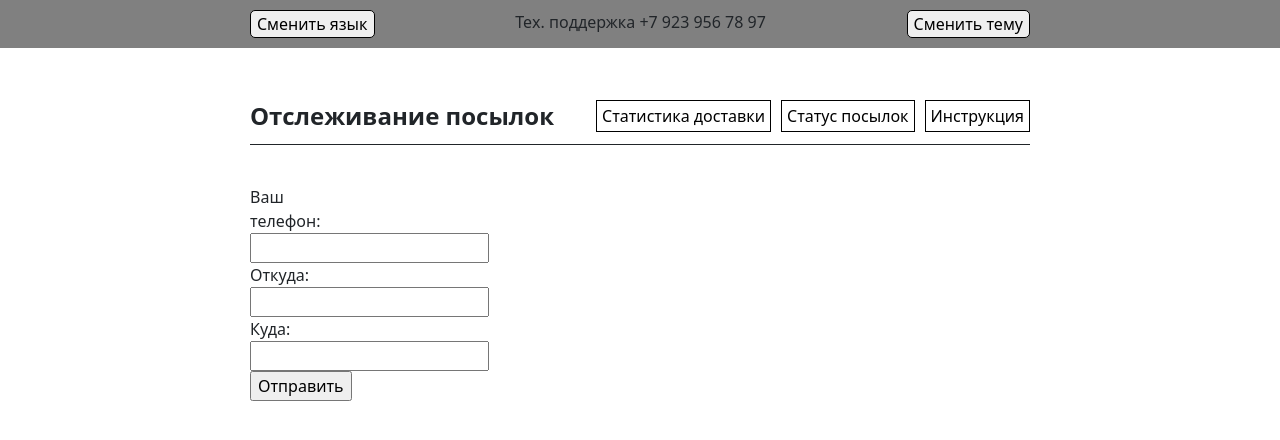
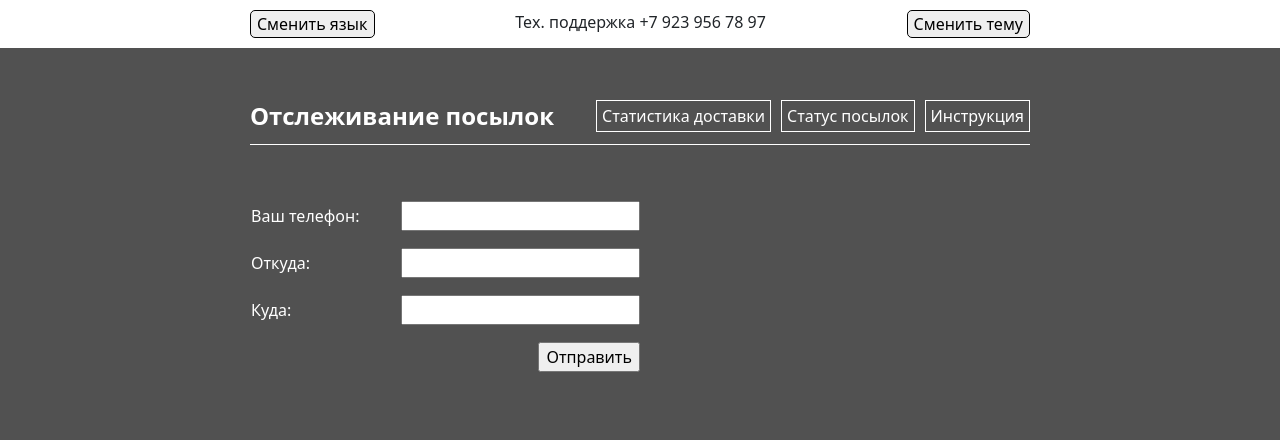
Before and after one commit to a-poluhin/mail-check, a plain HTML site: page templates/srok.html in a window 1280 px wide. Both pictures are taken after a click on the button "Сменить тему". Drawn offline with nearby package versions, Linux system fonts and the light colour scheme.

Commit message:
add them on srok find-branch dilivery-statistic pages

```diff
--- a/css/dilivery-statistic.css
+++ b/css/dilivery-statistic.css
@@ -72,3 +72,26 @@
   cursor: pointer;
   color: black;
 }
+
+/* light theme */
+body.light .header-wrap {
+  background-color: grey;
+}
+
+/* dark theme */
+body.dark {
+  background: #515151;
+  border-color: white;
+}
+
+body.dark .header-wrap {
+  background-color: white;
+}
+
+body.dark .content {
+  color: white;
+}
+
+body.dark .link {
+  color: white;
+}
--- a/css/find-branch.css
+++ b/css/find-branch.css
@@ -72,3 +72,38 @@
   cursor: pointer;
   color: black;
 }
+
+/* light theme */
+body.light .header-wrap {
+  background-color: grey;
+}
+
+/* dark theme */
+body.dark {
+  background: #515151;
+  border-color: white;
+}
+
+body.dark .header-wrap {
+  background-color: white;
+}
+
+body.dark .content {
+  color: white;
+}
+
+body.dark .link {
+  color: white;
+}
+
+body.dark .input-group > .form-control.search-input {
+  border-color: white;
+}
+
+body.dark .input-group .btn.search-button {
+  border-color: white;
+  color: white;
+}
+body.dark .input-group .btn.search-button:hover {
+  color: white;
+}
--- a/css/srok.css
+++ b/css/srok.css
@@ -80,6 +80,14 @@
   margin-bottom: 10px;
 }
 
+.form-table {
+  border-collapse: separate;
+  border-spacing: 0 15px;
+}
+.cell-with-button {
+  text-align: right;
+}
+
 /* light theme */
 body.light .header-wrap {
   background-color: grey;
@@ -88,10 +96,17 @@ body.light .header-wrap {
 /* dark theme */
 body.dark {
   background: #515151;
-  color: white;
   border-color: white;
 }
 
 body.dark .header-wrap {
   background-color: white;
 }
+
+body.dark .content {
+  color: white;
+}
+
+body.dark .link {
+  color: white;
+}
--- a/templates/srok.html
+++ b/templates/srok.html
@@ -17,7 +17,7 @@
       <div class="header">
         <button class="header-button">Сменить язык</button>
         <div class="header-number">Тех. поддержка +7 923 956 78 97</div>
-        <button class="header-button">Сменить тему</button>
+        <button class="header-button" id="theme-button">Сменить тему</button>
       </div>
     </div>
 
@@ -33,14 +33,35 @@
         </div>
       </div>
 
-      <form action="/action">
-        <div class="form">
-          Ваш телефон: <input type="text" name="firstname" value="">
-          Откуда:<input type="text" name="lastname" value="">
-          Куда:<input type="text" name="lastname" value="">
+      <form action="/action" class="form">
+        <table class="form-table">
+          <colgroup>
+            <col span="1" style="min-width: 150px;">
+            <col span="1">
+         </colgroup>
 
-          <input type="submit" value="Отправить">
-        </div>
+          <tbody>
+            <tr>
+              <td>Ваш телефон:</td>
+              <td><input type="text" name="firstname" value="" /></td>
+            </tr>
+
+            <tr>
+              <td>Откуда:</td>
+              <td><input type="text" name="lastname" value="" /></td>
+            </tr>
+
+            <tr>
+              <td>Куда:</td>
+              <td><input type="text" name="lastname" value="" /></td>
+            </tr>
+
+            <tr>
+              <td></td>
+              <td class="cell-with-button"><input type="submit" value="Отправить"></td>
+            </tr>
+          </tbody>
+        </table>
       </form>
     </div>
   </body>
```
